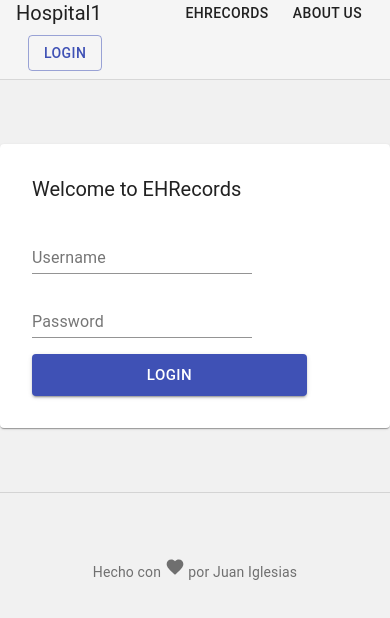
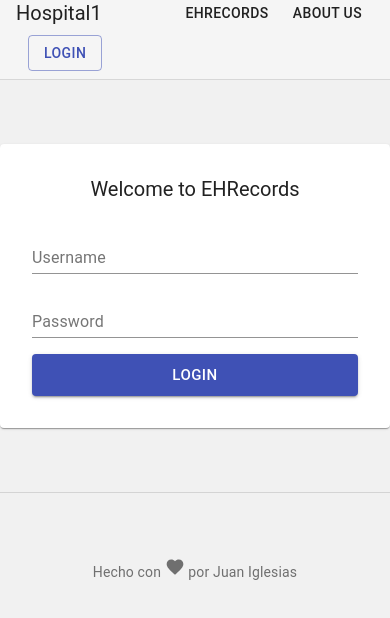
Before and after one commit to juaiglesias/ehrecords-hyperledger-blockchain, a React (Create React App) app in the folder web-app/: page /login in a window 390 px wide. Shown: the top 618 px of the page. Built offline with nearby package versions, Linux system fonts and the light colour scheme.

Commit message:
Responsive form adjustment

```diff
--- a/web-app/src/components/login/Login.js
+++ b/web-app/src/components/login/Login.js
@@ -24,12 +24,12 @@ export default function Login() {
         <Container maxWidth="sm" component="main" className={"MuiContainer--01"}>
             <Paper className={classes.paper}>
                 <Grid container spacing={2}>
-                    <Grid item sm={12}>
+                    <Grid item xs={12}>
                         <Typography component="h1" variant="h5" align="center" color="textPrimary" gutterBottom>
                             Welcome to EHRecords
                         </Typography>
                     </Grid>
-                    <Grid item sm={12}>
+                    <Grid item xs={12}>
                         <FormControl fullWidth>
                             <InputLabel htmlFor="username-input">Username</InputLabel>
                             <Input
@@ -39,7 +39,7 @@ export default function Login() {
                                 required/>
                         </FormControl>
                     </Grid>
-                    <Grid item sm={12}>
+                    <Grid item xs={12}>
                         <FormControl fullWidth>
                             <InputLabel htmlFor="password-input">Password</InputLabel>
                             <Input
@@ -50,7 +50,7 @@ export default function Login() {
                                 required/>
                         </FormControl>
                     </Grid>
-                    <Grid item sm={12}>
+                    <Grid item xs={12}>
                         <Button type="submit" className={"MuiButton-Full"} variant="contained" size="large" color="primary">
                             Login
                         </Button>
```
